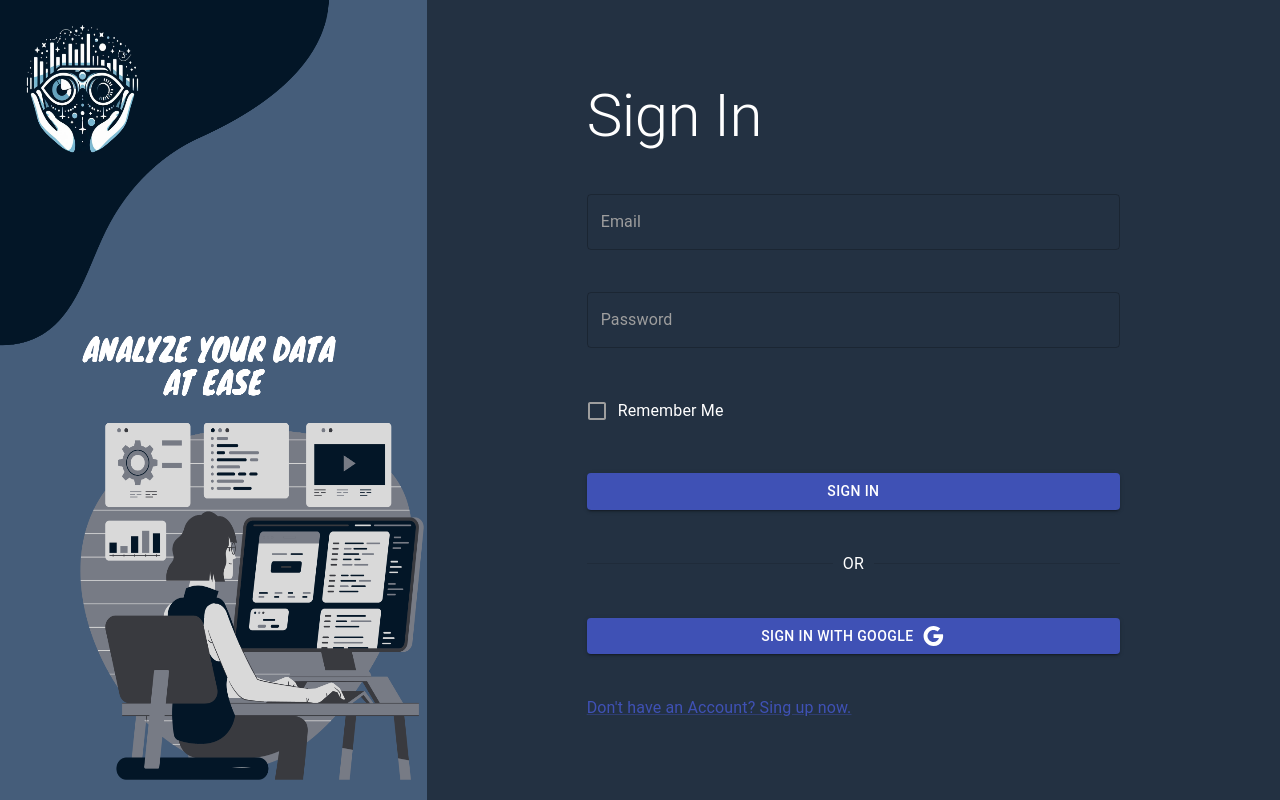
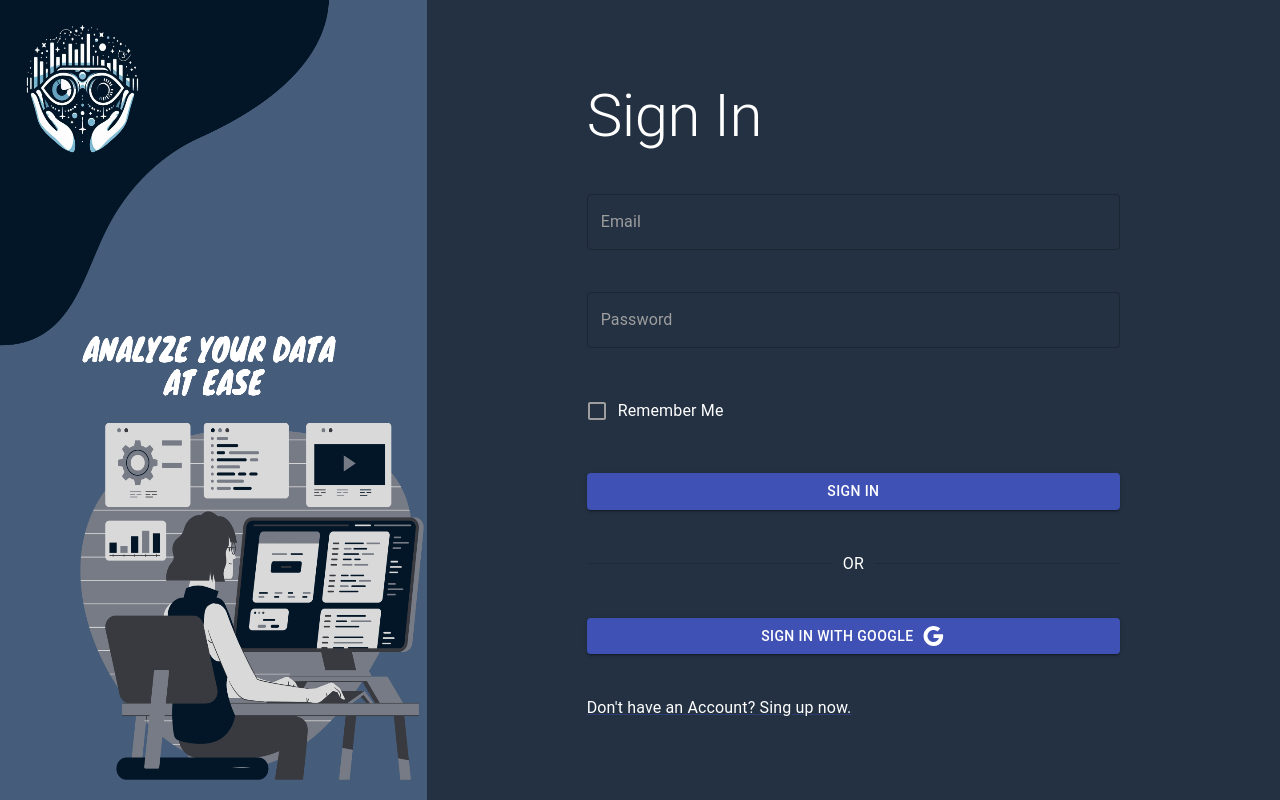
Before and after one commit to thanthtetaung4/AnalytixNexa-Client, a React (Vite) app: page /login in a window 1280 px wide. Built offline with nearby package versions, Linux system fonts and the light colour scheme; no server answers.

Commit message:
Login Page Sing Up Font Color Changed

```diff
--- a/src/pages/Login.jsx
+++ b/src/pages/Login.jsx
@@ -167,7 +167,11 @@ const Login = () => {
             Sign In with Google <GoogleIcon sx={{ ml: 1 }} />
           </Button>
           <MUILink
-            sx={{ cursor: "pointer", userSelect: "none" }}
+            sx={{
+              cursor: "pointer",
+              userSelect: "none",
+              color: theme.palette.text.primary,
+            }}
             onClick={() => navigate("/signup")}
           >
             Don&apos;t have an Account? Sing up now.
```
